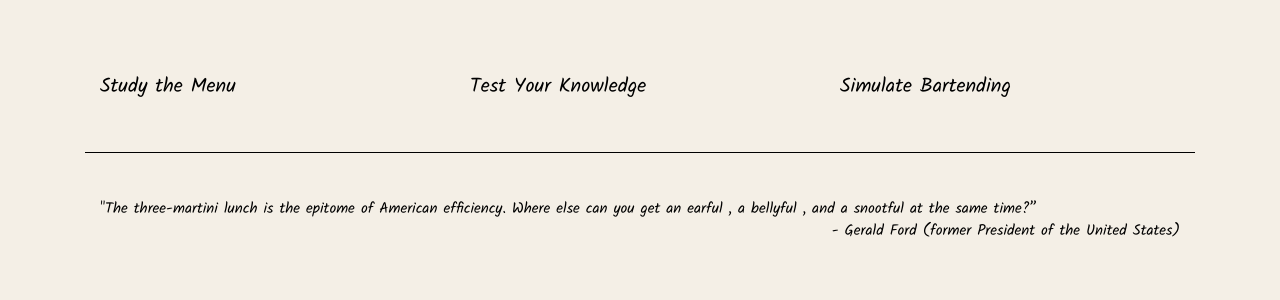
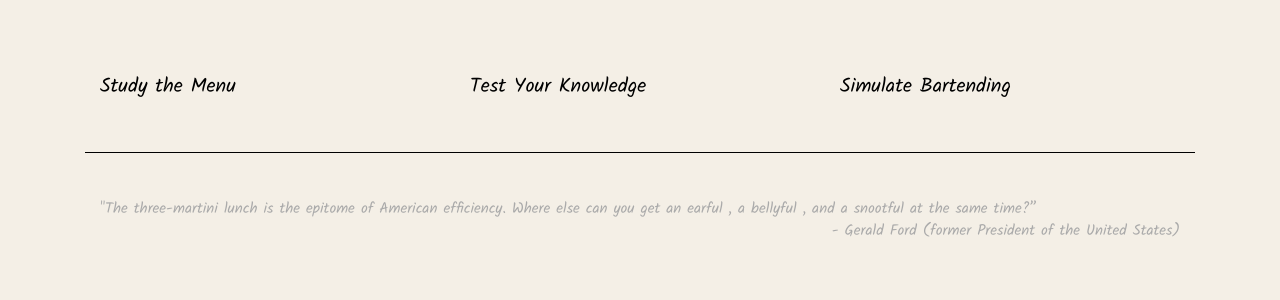
Before and after one commit to connorli18/uiux-final-group4, a Flask app: page / in a window 1280 px wide. Shown: the part 178-478 px from the top of the page. Run offline with Flask 3, Linux system fonts and the light colour scheme; some libraries are stand-ins or nearby versions.

Commit message:
Added a light grey color to homepage and quiz

```diff
--- a/static/main.css
+++ b/static/main.css
@@ -49,14 +49,14 @@ body{
     display: flex;
     justify-content: left;
     align-items: left;
-    color: black;
+    color: rgb(170, 170, 170);
 }
 #homepage_quote_2{
     font-size: 15px;
     display: flex;
     justify-content: right;
     align-items: right;
-    color: black;
+    color: rgb(170, 170, 170);
 }
 
 /* Quizpage CSS */
--- a/templates/quiz.html
+++ b/templates/quiz.html
@@ -14,7 +14,7 @@
 
 <!-- Start Quiz Botton -->
 <div id='quizpage_startbutton_1' class ='container'>
-    <a class="btn btn-outline-dark btn-lg" href="quizquestion/1" role="button">Begin Quiz</a>
+    <a class="btn btn-outline-secondary btn-lg" href="quizquestion/1" role="button">Begin Quiz</a>
 </div>
 
 {% endblock %}
```
